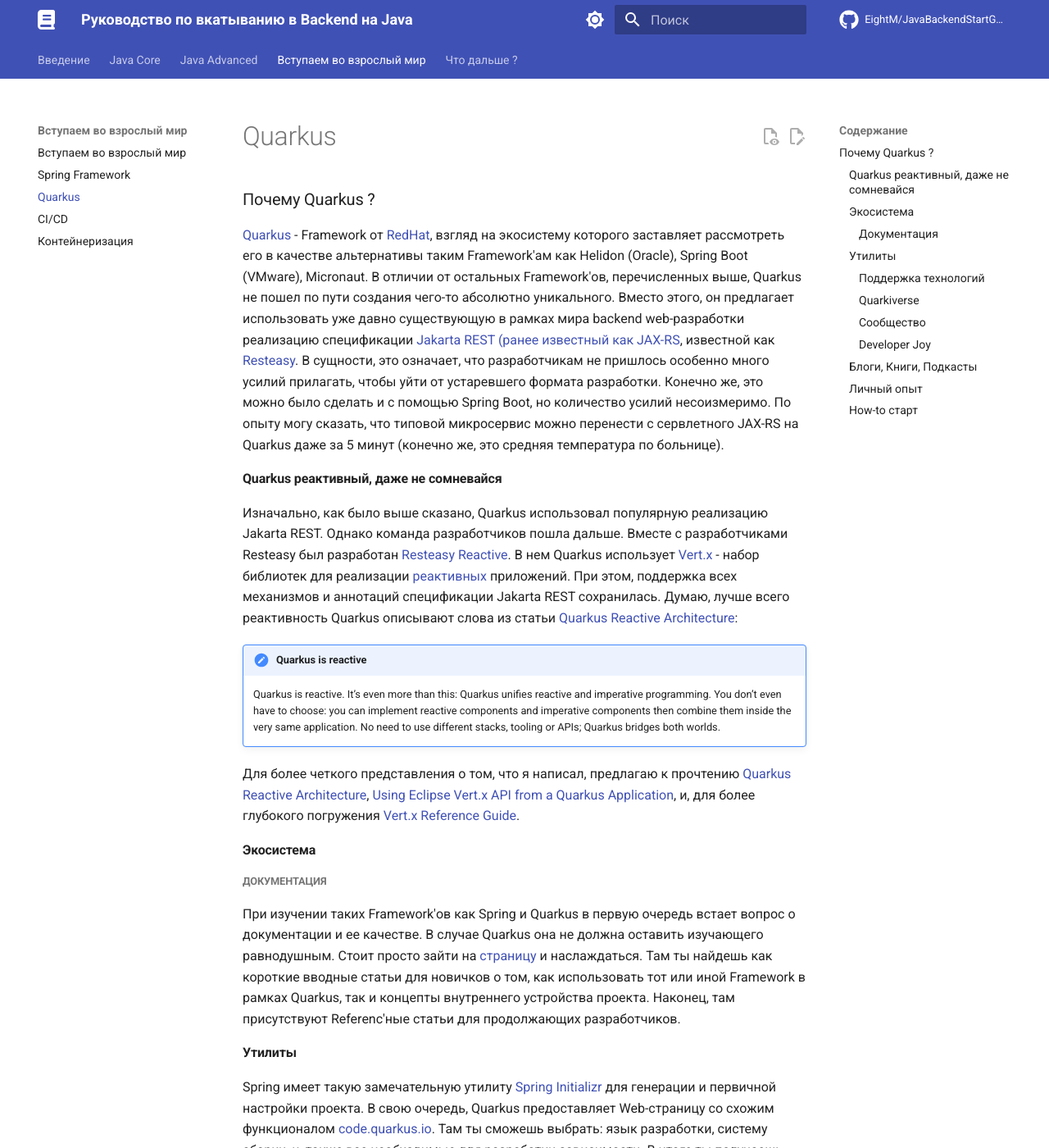
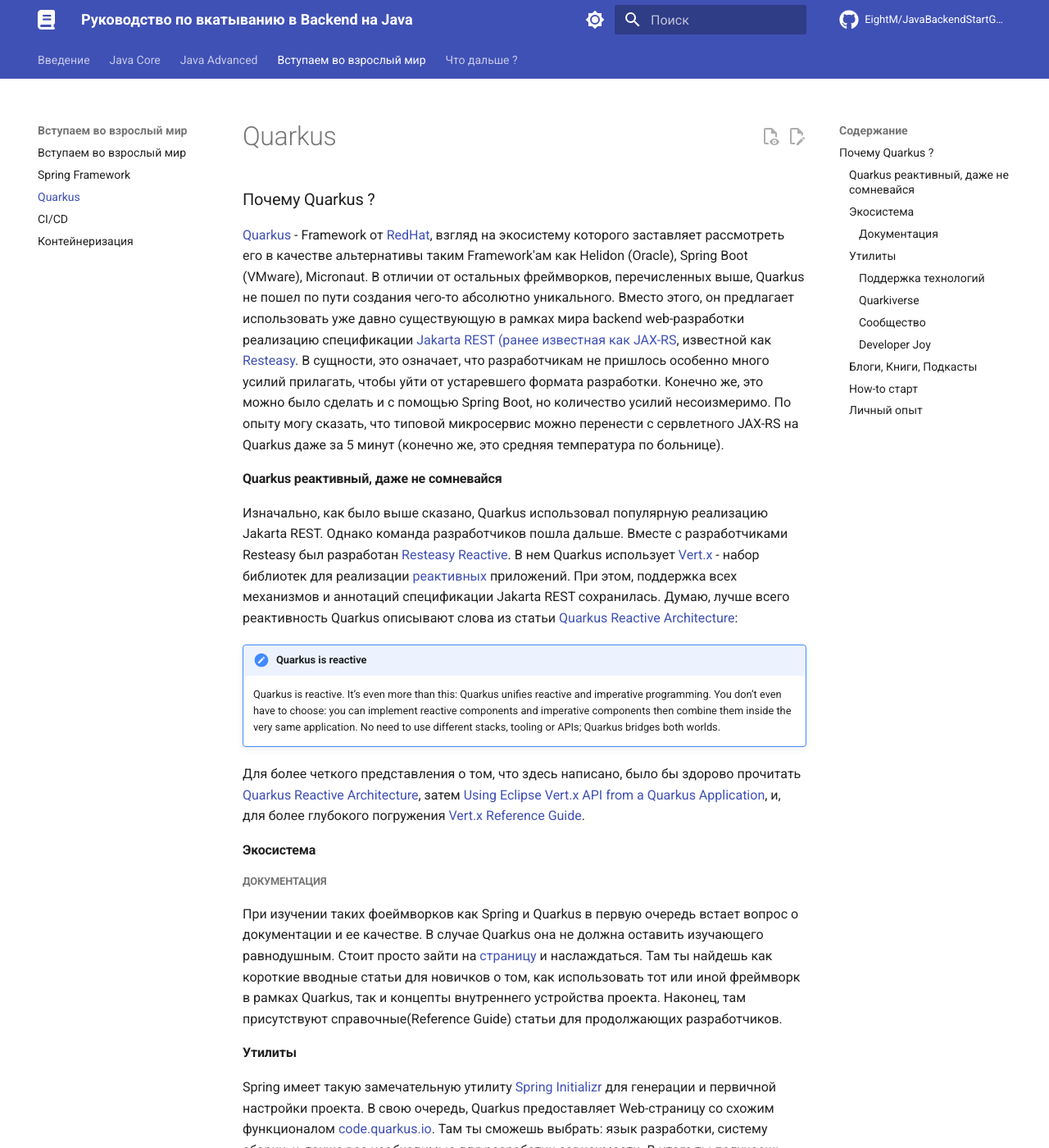
Before and after one commit to EightM/JavaBackendStartGuide, an MkDocs documentation site: the page built from docs/quarkus.md, in a window 1280 px wide and 1400 px high. Shown: the whole window at 82% size. Built offline with MkDocs 1.6.1 and Material for MkDocs 9.7.7, drawn with Linux system fonts in a browser that asks for light colours; comment, search, counter and statistics services are not loaded; the version menu is left out; some of the changed text lies outside the part shown.

Commit message:
Update quarkus.md
опечатки, обезличенность (кроме личного опыта)

````diff
--- a/docs/quarkus.md
+++ b/docs/quarkus.md
@@ -1,8 +1,8 @@
 ### Почему Quarkus ?
 
 [Quarkus](https://quarkus.io/) - Framework от [RedHat](https://ru.wikipedia.org/wiki/Red_Hat), взгляд на экосистему которого заставляет рассмотреть его в качестве альтернативы таким Framework'ам как Helidon (Oracle), Spring Boot (VMware), Micronaut.
-В отличии от остальных Framework'ов, перечисленных выше, Quarkus не пошел по пути создания чего-то абсолютно уникального.
-Вместо этого, он предлагает использовать уже давно существующую в рамках мира backend web-разработки реализацию спецификации [Jakarta REST (ранее известный как JAX-RS](https://jakarta.ee/specifications/restful-ws/3.1/jakarta-restful-ws-spec-3.1.html), известной как [Resteasy](https://resteasy.dev/).
+В отличии от остальных фреймворков, перечисленных выше, Quarkus не пошел по пути создания чего-то абсолютно уникального.
+Вместо этого, он предлагает использовать уже давно существующую в рамках мира backend web-разработки реализацию спецификации [Jakarta REST (ранее известная как JAX-RS](https://jakarta.ee/specifications/restful-ws/3.1/jakarta-restful-ws-spec-3.1.html), известной как [Resteasy](https://resteasy.dev/).
  В сущности, это означает, что разработчикам не пришлось особенно много усилий прилагать, чтобы уйти от устаревшего формата разработки.
 Конечно же, это можно было сделать и с помощью Spring Boot, но количество усилий несоизмеримо.
 По опыту могу сказать, что типовой микросервис можно перенести c сервлетного JAX-RS на Quarkus даже за 5 минут (конечно же, это средняя температура по больнице).
@@ -17,16 +17,16 @@
 
     Quarkus is reactive. It’s even more than this: Quarkus unifies reactive and imperative programming. You don’t even have to choose: you can implement reactive components and imperative components then combine them inside the very same application. No need to use different stacks, tooling or APIs; Quarkus bridges both worlds.
 
-Для более четкого представления о том, что я написал, предлагаю к прочтению [Quarkus Reactive Architecture](https://quarkus.io/guides/quarkus-reactive-architecture), [Using Eclipse Vert.x API from a Quarkus Application](https://quarkus.io/guides/vertx#executing-asynchronous-code-from-a-blocking-thread), и, для более глубокого погружения [Vert.x Reference Guide](https://quarkus.io/guides/vertx-reference).
+Для более четкого представления о том, что здесь написано, было бы здорово прочитать [Quarkus Reactive Architecture](https://quarkus.io/guides/quarkus-reactive-architecture), затем [Using Eclipse Vert.x API from a Quarkus Application](https://quarkus.io/guides/vertx#executing-asynchronous-code-from-a-blocking-thread), и, для более глубокого погружения [Vert.x Reference Guide](https://quarkus.io/guides/vertx-reference).
 
 
 #### Экосистема
 ##### Документация
 
-При изучении таких Framework'ов как Spring и Quarkus в первую очередь встает вопрос о документации и ее качестве.
+При изучении таких фоеймворков как Spring и Quarkus в первую очередь встает вопрос о документации и ее качестве.
 В случае Quarkus она не должна оставить изучающего равнодушным. Стоит просто зайти на [страницу](https://quarkus.io/guides/) и наслаждаться.
-Там ты найдешь как короткие вводные статьи для новичков о том, как использовать тот или иной Framework в рамках Quarkus, так и концепты внутреннего устройства проекта.
-Наконец, там присутствуют Referenc'ные статьи для продолжающих разработчиков.
+Там ты найдешь как короткие вводные статьи для новичков о том, как использовать тот или иной фреймворк в рамках Quarkus, так и концепты внутреннего устройства проекта.
+Наконец, там присутствуют справочные(Reference Guide) статьи для продолжающих разработчиков.
 
 #### Утилиты
 
@@ -49,7 +49,7 @@
   * [Apache Log4j 2](https://logging.apache.org/log4j/2.x/)
   * [Apache Log4j 1](https://logging.apache.org/log4j/1.2/)
 
-Не могу не упомянуть про способ логгирования, которого мне не достает в любом другом Framework'e:
+Не могу не упомянуть про способ логирования, которого мне не достает в любом другом фреймворке:
 
 ```java title="Упрощенное логгирование"
 package com.example;
@@ -110,6 +106,12 @@
 которые подробнее расскажут как писать [REST сервисы](https://quarkus.io/guides/rest-json), в том числе [реактивно](https://quarkus.io/guides/getting-started-reactive).
 Также, покажут как упростить разработку в твоей любимой [IDE](https://quarkus.io/guides/ide-tooling) и многое другое.
 
+#### Личный опыт
+В блоге Quarkus можно найти [истории миграции на Quarkus](https://quarkus.io/blog/tag/user-story/). Почитай как-нибудь на досуге.
+Хотел бы рассказать о своем опыте немного. В нашей компании разработка велась на сервлетах, сервисы собирались в WAR-архивы и запускались с помощью Wildfly.
+В какой-то момент мы начали испытывать проблемы разного рода, связанные с разделением ресурсов, логгированием, метриками, и даже OOM - где из-за одного сервиса умирали все сразу. Экспертизы Spring с его Spring Boot почти ни у кого в команде не было. Появление Quarkus в нашем случае стал спасительным кругом.
+Quarkus, и тесно интегрированные с ним Vert.x, [Smallrye](https://smallrye.io/), спустя нескольких лет использования вызывают у меня лишь приятные воспоминания.
+
 
 <figure markdown>
   ![developerjoy](images/icon-developerjoy.svg){ width="300" }
````
Also changed, not shown: other parts of docs/quarkus.md (+4 -8 lines).
